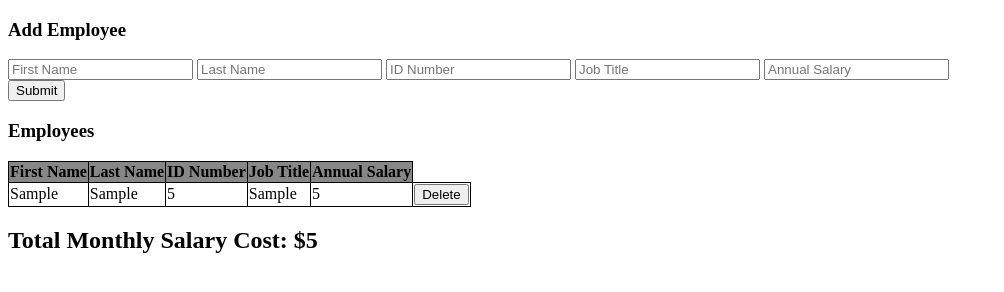
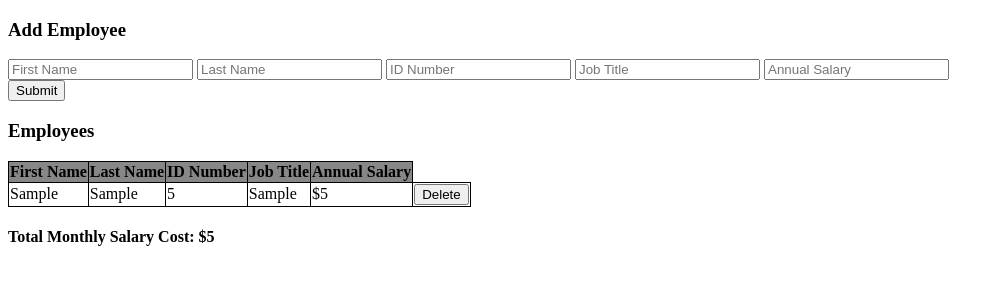
Before and after one commit to s-mahler/jquery-salary-calculator, a plain HTML site: page index.html in a window 1280 px wide. Both pictures are taken after typing "Sample", "Sample", "5", "Sample", "5" into the empty fields and a click on the button "Submit". Shown: the whole page, without its empty margins (0-1004 px from the left). Drawn offline with Linux system fonts and the light colour scheme.

Commit message:
updated readme

```diff
--- a/index.html
+++ b/index.html
@@ -31,7 +31,7 @@
             <tr id="tableElement">
             </tr>
         </table>
-        <h2 id="sum"></h2>
+        <h4 id="sum"></h2>
     </div>
 </body>
 </html>
--- a/scripts.js
+++ b/scripts.js
@@ -42,7 +42,7 @@ function addEmployee () {
             <td> ${employeeArray[i].lastName}</td>
             <td> ${employeeArray[i].id}</td>
             <td> ${employeeArray[i].jobTitle}</td>
-            <td> ${employeeArray[i].annualSalary}</td>
+            <td> $${employeeArray[i].annualSalary}</td>
             <td> <button>Delete</button> </td>
         </tr>
         `);
```
Also changed, not shown: 1 other file.
